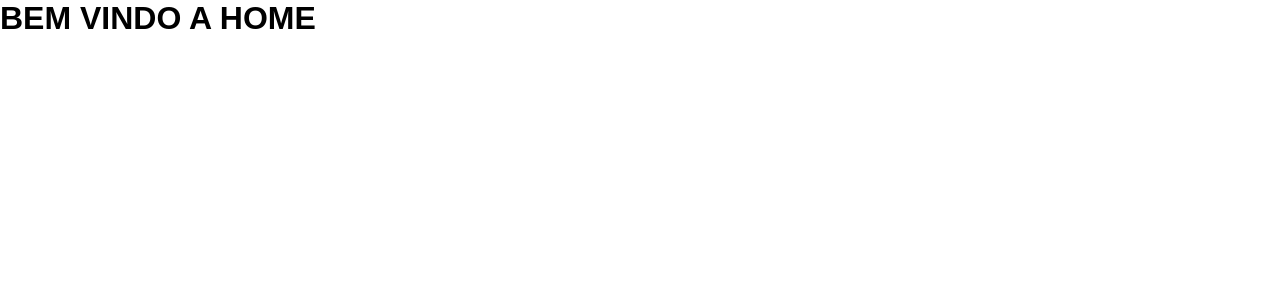
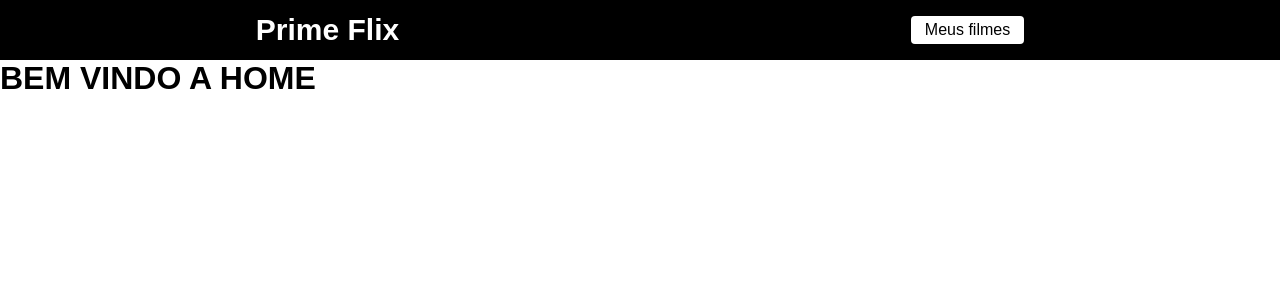
Before and after one commit to VithorAmaral/React, a JavaScript app in the folder filmes/: page / in a window 1280 px wide. Shown: the top 300 px of the page. Built offline with nearby package versions, Linux system fonts and the light colour scheme; the HTML template or start-up script is replaced by a standard one.

Commit message:
Atualização

```diff
--- /dev/null
+++ b/filmes/src/components/Header/header.css
@@ -0,0 +1,25 @@
+header{
+    display: flex;
+    align-items: center;
+    justify-content: space-around;
+    width: 100%;
+    height: 60px;
+    background-color: black;
+}
+
+.Logo{
+    text-decoration: none;
+    font-size: 30px;
+    cursor: pointer;
+    color: white;
+    font-weight: bold;
+}
+
+.favoritos{
+    text-decoration: none;
+    cursor: pointer;
+    background-color: white;
+    padding: 5px 14px;
+    color: black;
+    border-radius: 4px;
+}
--- /dev/null
+++ b/filmes/src/components/Header/index.js
@@ -0,0 +1,13 @@
+import './header.css'
+import {Link} from 'react-router-dom'
+
+function Header(){
+    return(
+        <header>
+            <Link className='Logo' to='/'>Prime Flix</Link>
+            <Link className='favoritos' to='/favoritos'>Meus filmes</Link>
+        </header>
+    )
+}
+
+export default Header;
--- a/filmes/src/routes.js
+++ b/filmes/src/routes.js
@@ -3,9 +3,12 @@
 import Home from './pages/Home';
 import Filme from './pages/Filme';
 
+import Header from './components/Header';
+
 function RoutesApp() {
     return (
         <BrowserRouter>
+            <Header />
             <Routes>
                 <Route path="/" element={<Home />} />
                 <Route path="/filme/:id" element={<Filme />} />
```
